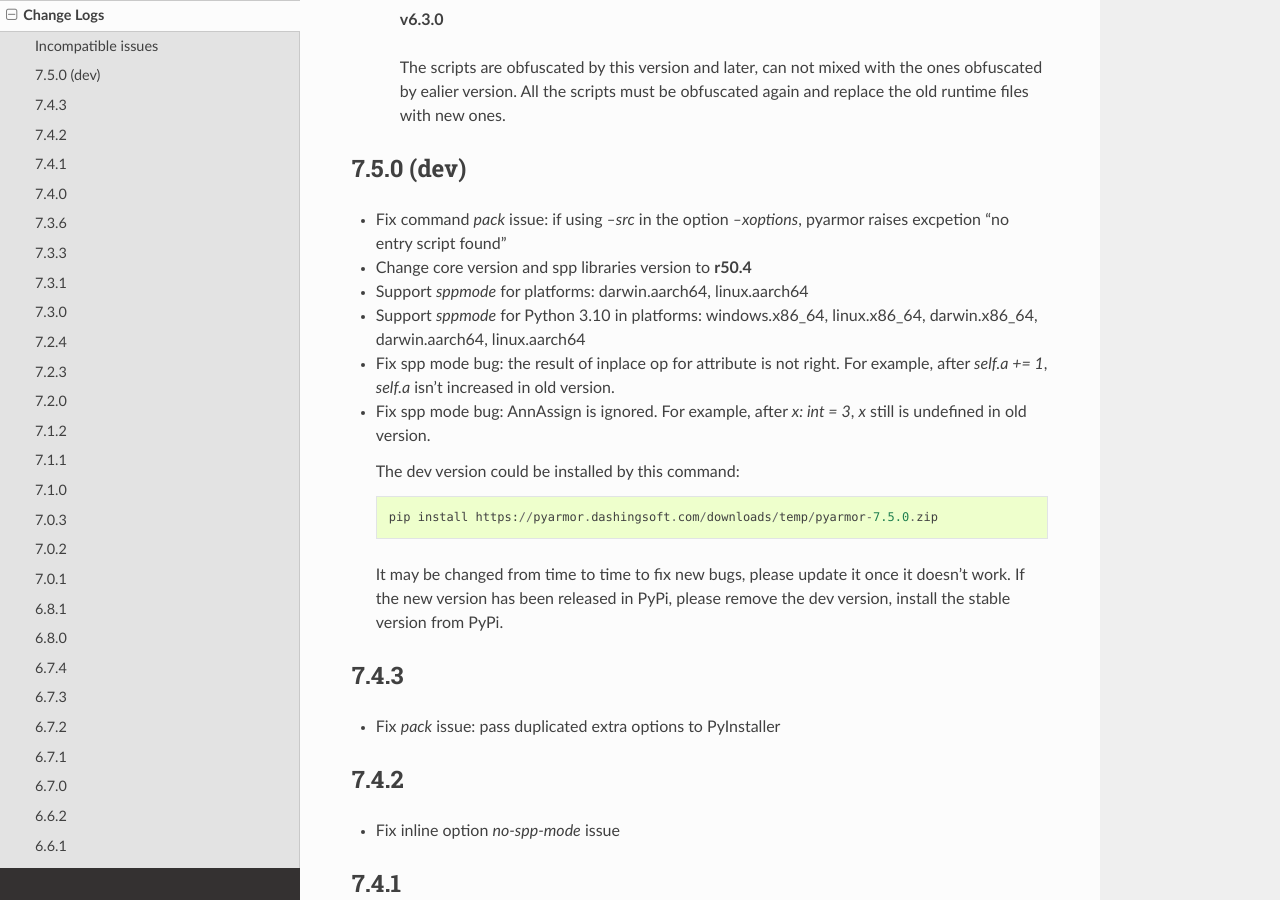
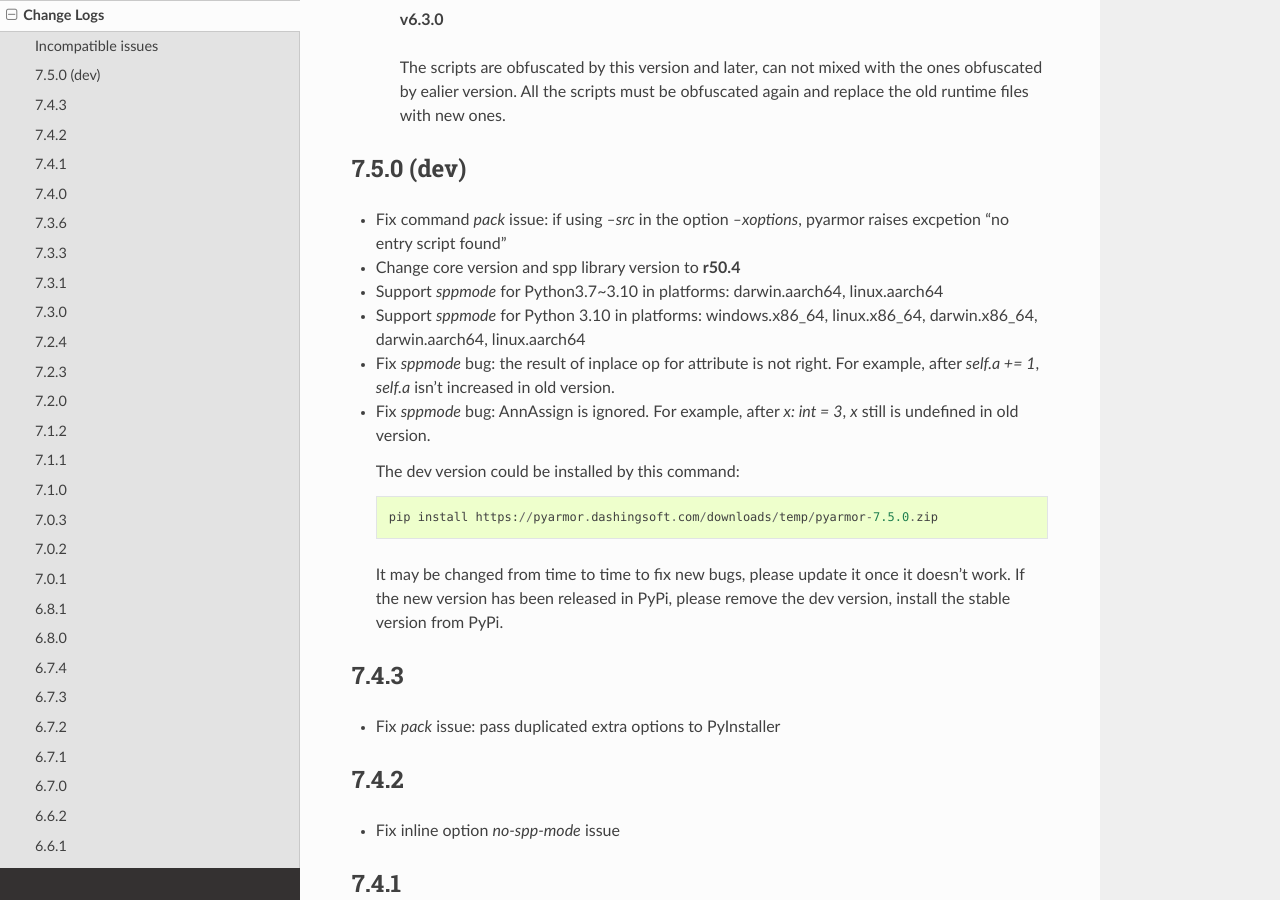
Before and after one commit to dashingsoft/pyarmor, a Sphinx documentation site: the page built from docs/change-logs.rst, in a window 1280 px wide and 900 px high, scrolled down 709 px. Built offline with Sphinx 7.4.7 and the Read the Docs theme 2.0.0, drawn with Linux system fonts in a browser that asks for light colours.

Commit message:
Refine change log

```diff
--- a/docs/change-logs.rst
+++ b/docs/change-logs.rst
@@ -43,13 +43,13 @@
 -----------
 * Fix command `pack` issue: if using `--src` in the option `--xoptions`, pyarmor
   raises excpetion "no entry script found"
-* Change core version and spp libraries version to **r50.4**
-* Support `sppmode` for platforms: darwin.aarch64, linux.aarch64
+* Change core version and spp library version to **r50.4**
+* Support `sppmode` for Python3.7~3.10 in platforms: darwin.aarch64, linux.aarch64
 * Support `sppmode` for Python 3.10 in platforms: windows.x86_64, linux.x86_64,
   darwin.x86_64, darwin.aarch64, linux.aarch64
-* Fix spp mode bug: the result of inplace op for attribute is not right. For
+* Fix `sppmode` bug: the result of inplace op for attribute is not right. For
   example, after `self.a += 1`, `self.a` isn't increased in old version.
-* Fix spp mode bug: AnnAssign is ignored. For example, after `x: int = 3`, `x`
+* Fix `sppmode` bug: AnnAssign is ignored. For example, after `x: int = 3`, `x`
   still is undefined in old version.
 
   The dev version could be installed by this command::
```
